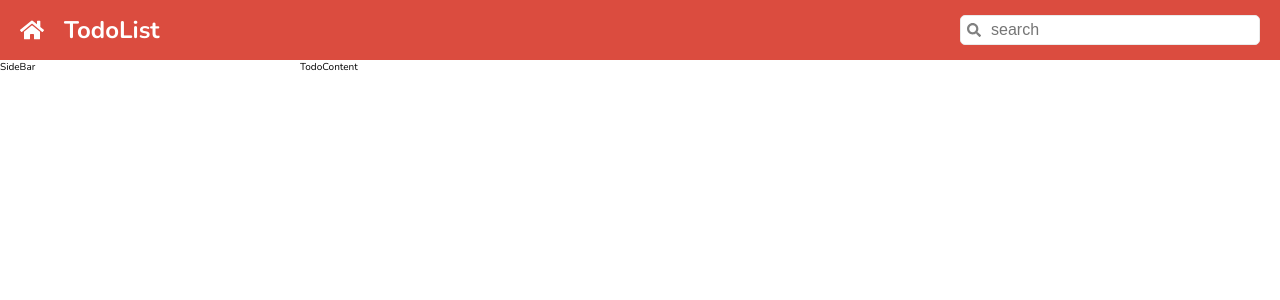
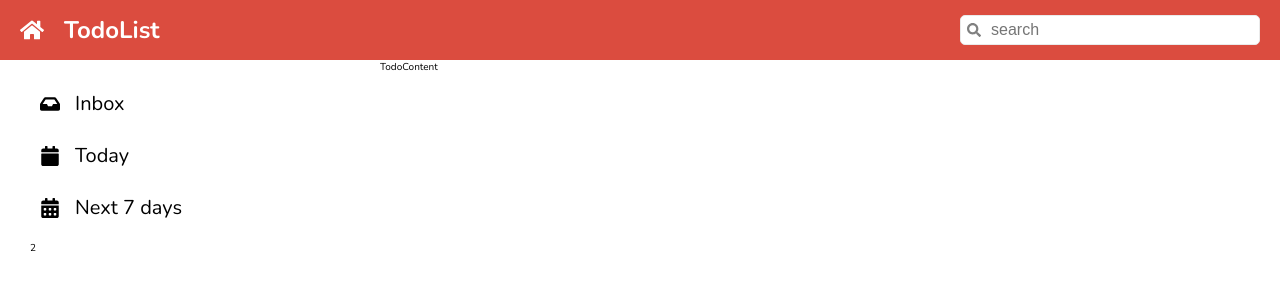
Before and after one commit to moneyza001/cc15-todolist-money, a React (Create React App) app: page / in a window 1280 px wide. Shown: the top 300 px of the page. Built offline with nearby package versions, Linux system fonts and the light colour scheme.

Commit message:
Edit sidebar menu

```diff
--- a/src/app/App.jsx
+++ b/src/app/App.jsx
@@ -1,4 +1,5 @@
 import "./App.scss";
+import {FaCalendar, FaCalendarAlt, FaHome,FaInbox} from 'react-icons/fa';
 import Header from "../components/Header.jsx";
 function App() {
   return (
@@ -7,7 +8,27 @@
         <div className="todo__header">
           <Header />
         </div>
-        <div className="todo__sidebar">SideBar</div>
+        <div className="todo__sidebar">
+          <aside className="sidebar">
+            <section className="sidebar__category">
+              <ul className="list">
+                  <li className="list__item">
+                      <FaInbox className="list__item__icon"/>
+                    <p className="list__item__text">Inbox</p>
+                  </li>
+                  <li className="list__item">
+                      <FaCalendar className="list__item__icon"/>
+                    <p className="list__item__text">Today</p>
+                  </li>
+                  <li className="list__item">
+                      <FaCalendarAlt className="list__item__icon"/>
+                    <p className="list__item__text">Next 7 days</p>
+                  </li>
+              </ul>
+            </section>
+            <section className="sidebar__category">2</section>
+          </aside>
+        </div>
         <div className="todo__content">TodoContent</div>
       </div>
     </div>
--- a/src/app/App.scss
+++ b/src/app/App.scss
@@ -21,3 +21,36 @@
     grid-column: 2/-1;
   }
 }
+
+.sidebar {
+  display: flex;
+  flex-direction: column;
+  gap: 10px;
+  padding: 20px 30px;
+  // background-color: wheat;
+  height: calc(100vh - $header-height);
+}
+
+.list {
+  display: flex;
+  flex-direction: column;
+  gap: 5px;
+
+  &__item {
+    display: flex;
+    align-items: center;
+    gap: 15px;
+    font-size: 2rem;
+    padding: 10px;
+    border-radius: 4px;
+    cursor: pointer;
+
+    &:hover {
+      background-color: $grey-light;
+    }
+
+    &__text {
+      font-weight: 400;
+    }
+  }
+}
--- a/src/index.scss
+++ b/src/index.scss
@@ -6,7 +6,7 @@
 $grey-dark: #808080;
 $white: #fff;
 $header-height: 60px;
-$sidebar-width: 300px;
+$sidebar-width: 380px;
 
 // Global Reset
 *,
@@ -29,3 +29,7 @@
   -webkit-font-smoothing: antialiased;
   -moz-osx-font-smoothing: grayscale;
 }
+
+li {
+  list-style: none;
+}
```
